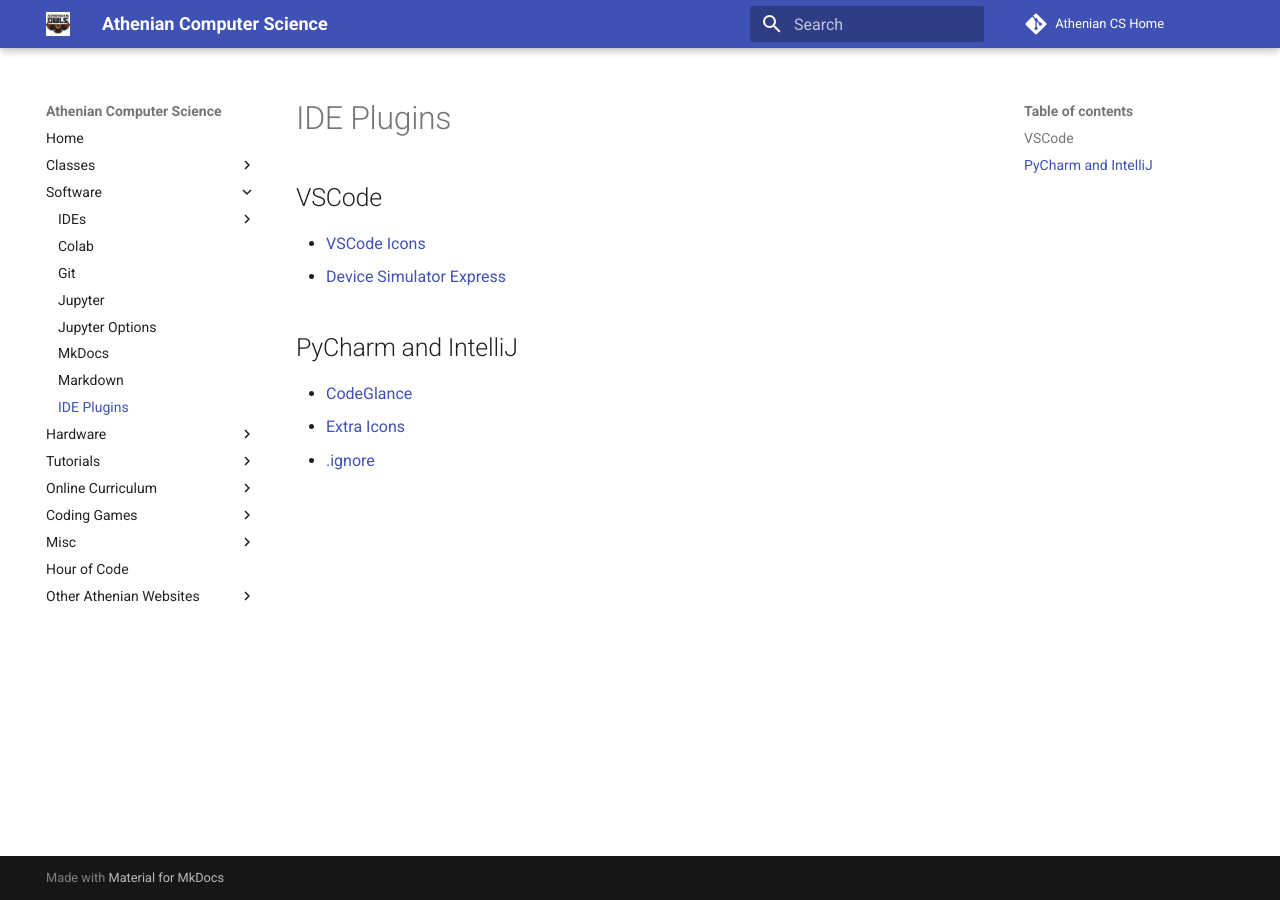
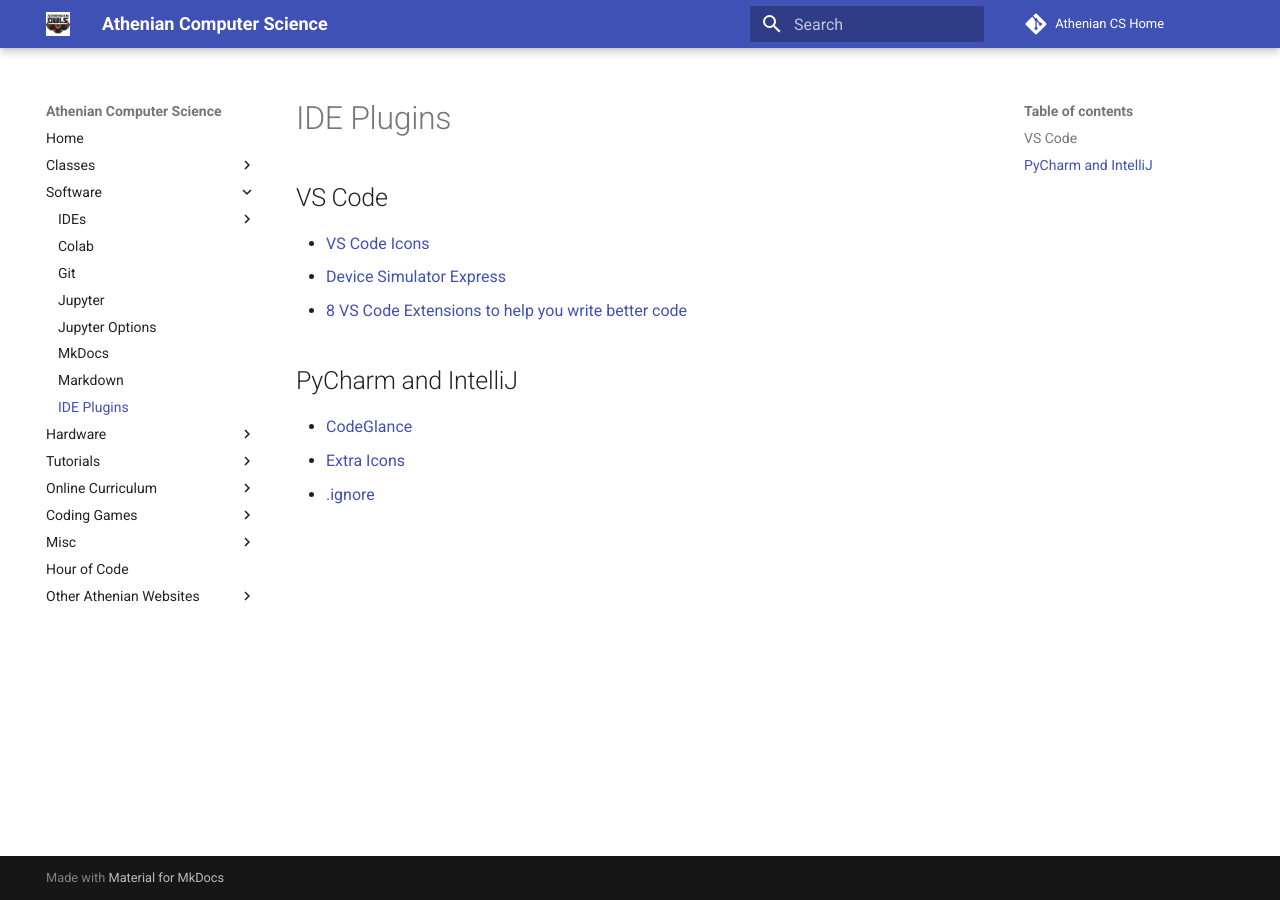
Before and after one commit to athenian-computational-thinking/athenian-cs-mkdocs, an MkDocs documentation site: the page built from docs/plugins.md, in a window 1280 px wide. Built offline with MkDocs 1.6.1 and Material for MkDocs 9.7.7, drawn with Linux system fonts in a browser that asks for light colours; comment, search, counter and statistics services are not loaded.

Commit message:
Update docs

```diff
--- a/docs/plugins.md
+++ b/docs/plugins.md
@@ -1,8 +1,9 @@
 # IDE Plugins
 
-## VSCode
-* [VSCode Icons](https://marketplace.visualstudio.com/items?itemName=vscode-icons-team.vscode-icons)
+## VS Code
+* [VS Code Icons](https://marketplace.visualstudio.com/items?itemName=vscode-icons-team.vscode-icons)
 * [Device Simulator Express](https://marketplace.visualstudio.com/items?itemName=ms-python.devicesimulatorexpress)
+* [8 VS Code Extensions to help you write better code](https://medium.com/better-programming/8-vs-code-extensions-to-help-you-write-better-code-3f3fa56a3a52)
 
 ## PyCharm and IntelliJ
 * [CodeGlance](https://plugins.jetbrains.com/plugin/7275-codeglance/)
--- a/mkdocs.yml
+++ b/mkdocs.yml
@@ -13,8 +13,8 @@ nav:
         - Grades 6–10 programming classes using Ruby, Python and JavaScript: https://davebsoft.com/programming-for-kids/classes/athenian/summer/2020/
   - Software:
       - IDEs:
-          - VSCode: https://code.visualstudio.com/download
-          - VSCode Online: https://online.visualstudio.com/login
+          - VS Code: https://code.visualstudio.com/download
+          - VS Code Online: https://online.visualstudio.com/login
           - IntelliJ: https://www.jetbrains.com/idea/download/
           - PyCharm: https://www.jetbrains.com/pycharm/download
           - repl.it: https://repl.it/
```
